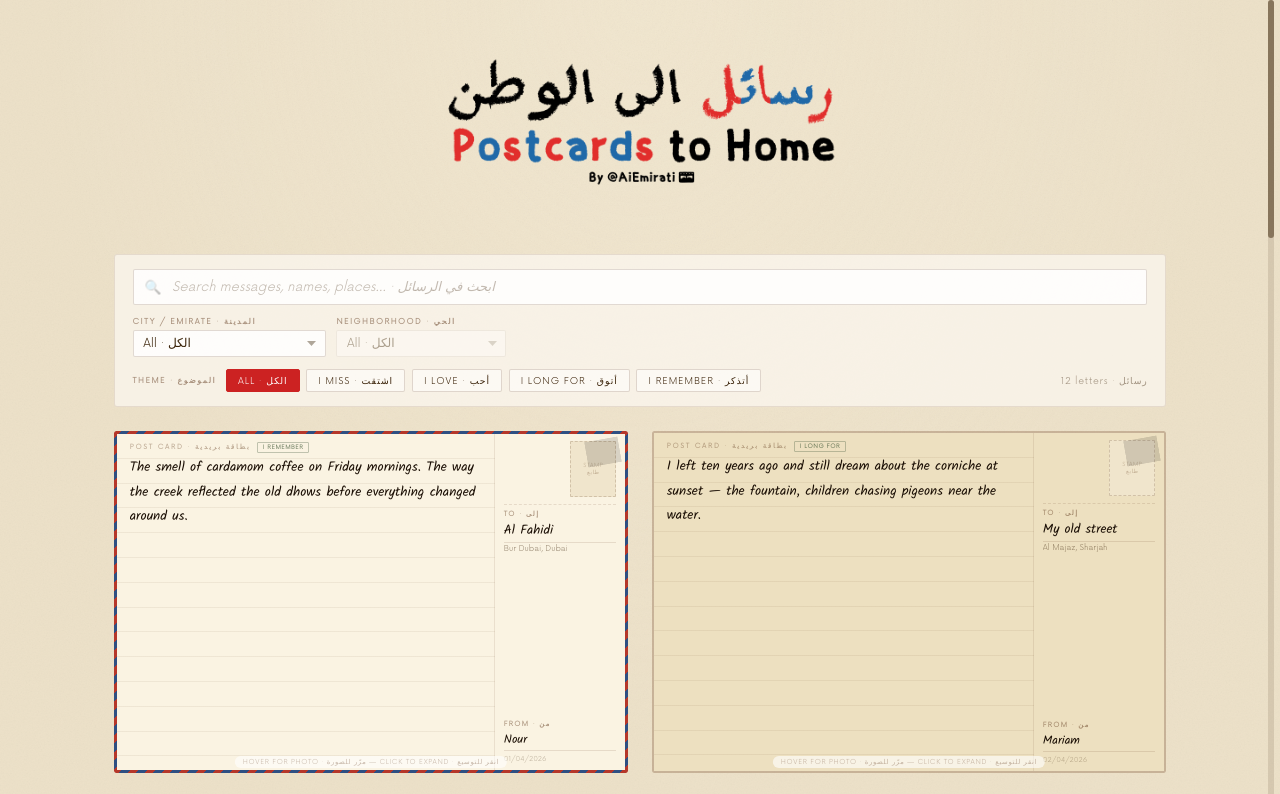
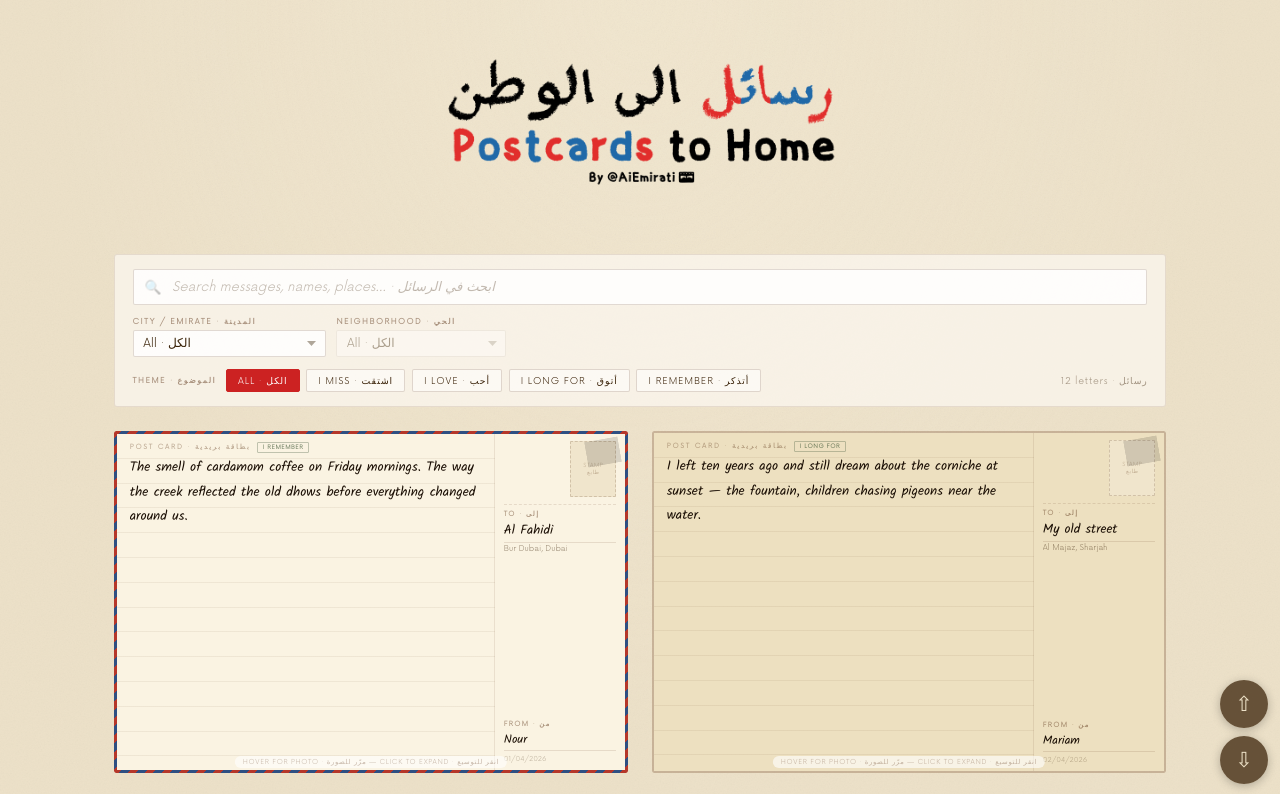
Before and after one commit to alkaabifatima330-art/Postcards-to-home, a website: page read.html in a window 1280 px wide. Shown: the top 794 px of the page. Drawn offline with nearby package versions, Linux system fonts and the light colour scheme; no server answers; grey boxes are pictures that could not be loaded; a web font is replaced by a local one.

Commit message:
replace scrollbar with up/down arrow buttons

```diff
--- a/read.html
+++ b/read.html
@@ -56,7 +56,7 @@
       --font-writing-ar:'Massira','Kalam',cursive;
     }
     * { box-sizing:border-box; margin:0; padding:0; }
-    body { font-family:var(--font-ui); background:var(--parchment); color:var(--deep-brown); min-height:100vh; }
+    body { font-family:var(--font-ui); background:var(--parchment); color:var(--deep-brown); }
     body::before {
       content:''; position:fixed; inset:0; pointer-events:none; z-index:0;
       background:
@@ -171,13 +171,13 @@
       opacity:0.45; letter-spacing:0.08em;
     }
 
-    /* ── SCROLLBAR ── */
+    /* ── SCROLL ARROWS ── */
     html { overflow-x: hidden; overflow-y: auto; }
-    body { overflow: visible; }
-    #sb-track { position:fixed; right:0; top:0; bottom:0; width:44px; z-index:9999; touch-action:none; cursor:pointer; }
-    #sb-rail { position:absolute; right:6px; top:0; bottom:0; width:6px; background:rgba(58,34,8,0.12); border-radius:3px; }
-    #sb-thumb { position:absolute; right:6px; width:6px; background:rgba(58,34,8,0.5); border-radius:3px; min-height:50px; touch-action:none; }
-    #sb-thumb.active { background:rgba(58,34,8,0.8); }
+    body { overflow: visible; min-height: 100vh; }
+    .scroll-btn { position:fixed; right:12px; width:48px; height:48px; border-radius:50%; background:rgba(58,34,8,0.75); border:none; color:#EDE1C8; font-size:1.3rem; cursor:pointer; z-index:9999; display:flex; align-items:center; justify-content:center; box-shadow:0 2px 10px rgba(0,0,0,0.25); touch-action:manipulation; user-select:none; -webkit-user-select:none; }
+    .scroll-btn:active { background:rgba(58,34,8,1); transform:scale(0.93); }
+    #btn-up   { bottom:72px; }
+    #btn-down { bottom:16px; }
 
     /* ── FLIP CARD GRID ── */
     .letters-grid {
@@ -985,60 +985,32 @@ if (paramEmirate) {
 
 </script>
 
-<div id="sb-track"><div id="sb-rail"></div><div id="sb-thumb"></div></div>
+<button class="scroll-btn" id="btn-up">&#8679;</button>
+<button class="scroll-btn" id="btn-down">&#8681;</button>
 
 <script>
 (function(){
-  const track = document.getElementById('sb-track');
-  const thumb = document.getElementById('sb-thumb');
-  const D = document.documentElement;
+  const STEP = 320;
+  let _iv = null;
 
-  function update() {
-    const sh = D.scrollHeight - window.innerHeight;
-    if (sh <= 0) return;
-    const thumbH = Math.max(50, (window.innerHeight / D.scrollHeight) * window.innerHeight);
-    const top = (window.scrollY / sh) * (window.innerHeight - thumbH);
-    thumb.style.height = thumbH + 'px';
-    thumb.style.top = top + 'px';
-  }
+  function scrollBy(dir) { window.scrollBy({top: dir * STEP, behavior:'smooth'}); }
 
-  window.addEventListener('scroll', update);
-  window.addEventListener('resize', update);
-  new MutationObserver(update).observe(document.getElementById('letters-grid'), {childList:true, subtree:true});
-  setTimeout(update, 600);
+  function hold(dir) { scrollBy(dir); _iv = setInterval(() => window.scrollBy({top: dir * 80}), 120); }
+  function release() { clearInterval(_iv); _iv = null; }
 
-  let dragging = false, startY = 0, startScroll = 0;
+  const up   = document.getElementById('btn-up');
+  const down = document.getElementById('btn-down');
 
-  function onStart(y) {
-    dragging = true; startY = y; startScroll = window.scrollY;
-    thumb.classList.add('active');
-    document.body.style.userSelect = 'none';
-    document.body.style.webkitUserSelect = 'none';
-  }
-  function onMove(y) {
-    if (!dragging) return;
-    const sh = D.scrollHeight - window.innerHeight;
-    const ratio = sh / (window.innerHeight - thumb.offsetHeight);
-    window.scrollTo(0, startScroll + (y - startY) * ratio);
-  }
-  function onEnd() {
-    dragging = false; thumb.classList.remove('active');
-    document.body.style.userSelect = '';
-    document.body.style.webkitUserSelect = '';
-  }
+  up.addEventListener('click', () => scrollBy(-1));
+  down.addEventListener('click', () => scrollBy(1));
 
-  thumb.addEventListener('mousedown',  e => { onStart(e.clientY); e.preventDefault(); });
-  thumb.addEventListener('touchstart', e => { onStart(e.touches[0].clientY); e.preventDefault(); }, {passive:false});
-  document.addEventListener('mousemove', e => onMove(e.clientY));
-  document.addEventListener('touchmove', e => { if(dragging){ onMove(e.touches[0].clientY); e.preventDefault(); } }, {passive:false});
-  document.addEventListener('mouseup',  onEnd);
-  document.addEventListener('touchend', onEnd);
-
-  track.addEventListener('click', e => {
-    if (e.target === thumb) return;
-    const sh = D.scrollHeight - window.innerHeight;
-    window.scrollTo({top: (e.clientY / window.innerHeight) * sh, behavior:'smooth'});
-  });
+  up.addEventListener('touchstart',   e => { e.preventDefault(); hold(-1); }, {passive:false});
+  down.addEventListener('touchstart', e => { e.preventDefault(); hold(1);  }, {passive:false});
+  up.addEventListener('touchend',   release);
+  down.addEventListener('touchend', release);
+  up.addEventListener('mousedown',   () => hold(-1));
+  down.addEventListener('mousedown', () => hold(1));
+  document.addEventListener('mouseup', release);
 })();
 </script>
 
```
